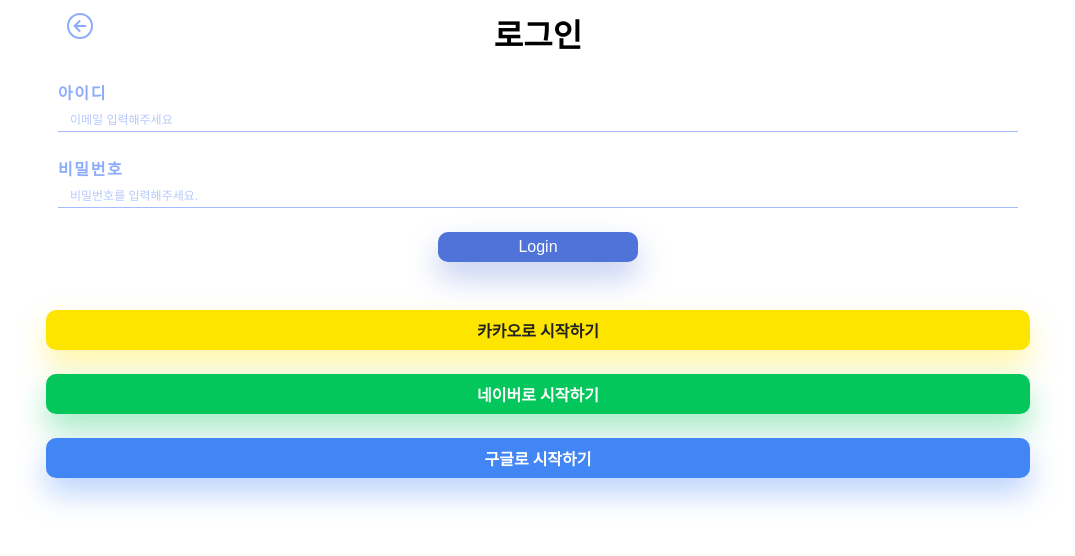
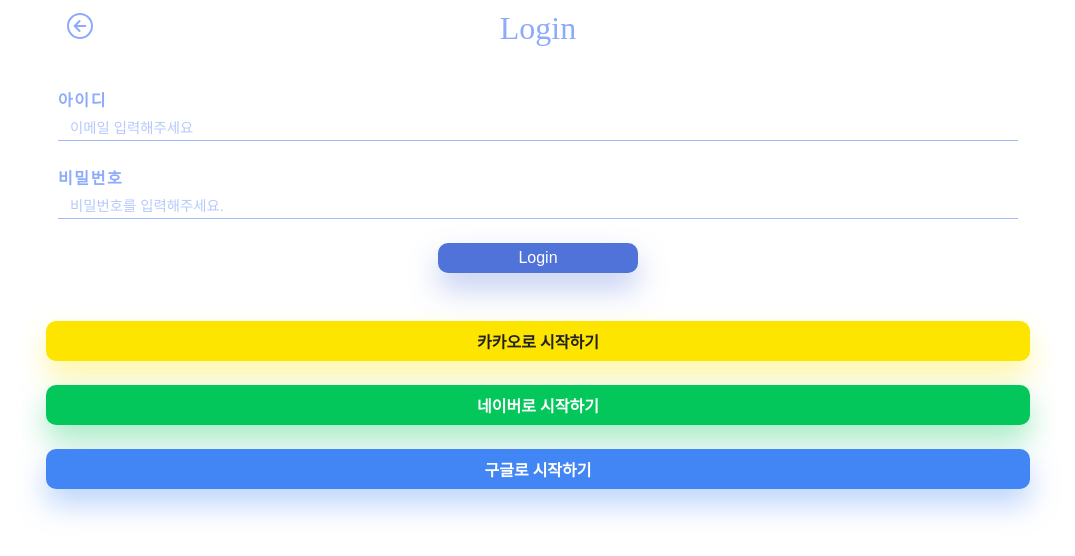
Before and after one commit to jin-park0115/janaggana, a React (Vite) app: page /login in a window 1280 px wide. Shown: the top 556 px of the page, without its empty margins (102-1177 px from the left). Built offline with nearby package versions, Linux system fonts and the light colour scheme; no server answers.

Commit message:
style: 반응형 추가 수정, user-name 뱃지, 활동페이지에서 보이게

```diff
--- a/src/components/Badge.tsx
+++ b/src/components/Badge.tsx
@@ -1,15 +1,15 @@
 // import { useState } from "react";
 import styled from "styled-components";
+import { useUserStore } from "../store/userStore";
 
 export function Badge() {
-  // const [name, setName] = useState("홍길동");
-
+  const user = useUserStore((state) => state.user);
   return (
     <>
       <BadgeWrap>
         <div>🏆</div>
         <User>
-          <p>님의 뱃지</p>
+          <p>{user ? user.email : "홍길동"}님의 뱃지</p>
           <span>오늘도 화이팅!</span>
         </User>
       </BadgeWrap>
--- a/src/components/ui/ui_input/LoginInput.tsx
+++ b/src/components/ui/ui_input/LoginInput.tsx
@@ -36,7 +36,7 @@
   background: none;
   padding: 4px 12px;
   opacity: 0.8;
-  font-size: 12px;
+  font-size: 0.9rem;
   &:focus {
     outline: none;
   }
--- a/src/pages/ActivityPage.tsx
+++ b/src/pages/ActivityPage.tsx
@@ -1,11 +1,14 @@
 import activityBoy from "../assets/janaggana_character.png";
 import styled from "styled-components";
 import { NavBar } from "../components/NavBar";
+import { useUserStore } from "../store/userStore";
 
 export function ActivityPage() {
+  const user = useUserStore((state) => state.user);
+
   return (
     <Container>
-      <h2>의 학습활동</h2>
+      <h2>{user ? user.email : "홍길동 "}님의 학습활동</h2>
       <SummaryWrap>
         <img className="activity-boy" src={activityBoy} alt="활동 캐릭터" />
         <div className="summary-container">
--- a/src/pages/LoginPage.tsx
+++ b/src/pages/LoginPage.tsx
@@ -38,7 +38,7 @@
       <BackArrow to="/">
         <IoArrowBackCircleOutline />
       </BackArrow>
-      <h1>로그인</h1>
+      <h1>Login</h1>
       <LoginForm onSubmit={handleLogin}>
         <LoginStyle>
           <LogintInput
@@ -98,8 +98,22 @@
   margin: 0 auto;
   padding: 10px 20px 0px 20px;
   gap: 20px;
+  h1 {
+    color: #8dabfb;
+    margin-bottom: 1rem;
+    font-weight: 400;
+  }
   @media (max-width: 500px) {
     width: 100%;
+    h1 {
+      font-size: 1.6rem;
+    }
+  }
+  @media (max-width: 430px) {
+    width: 100%;
+    h1 {
+      font-size: 1.4rem;
+    }
   }
 `;
 
--- a/src/pages/SystemPage.tsx
+++ b/src/pages/SystemPage.tsx
@@ -103,6 +103,9 @@
     bottom: 60px;
     left: 0;
   }
+  @media (max-width: 320px) {
+    padding: 6px;
+  }
 `;
 
 const Info = styled.div`
```
